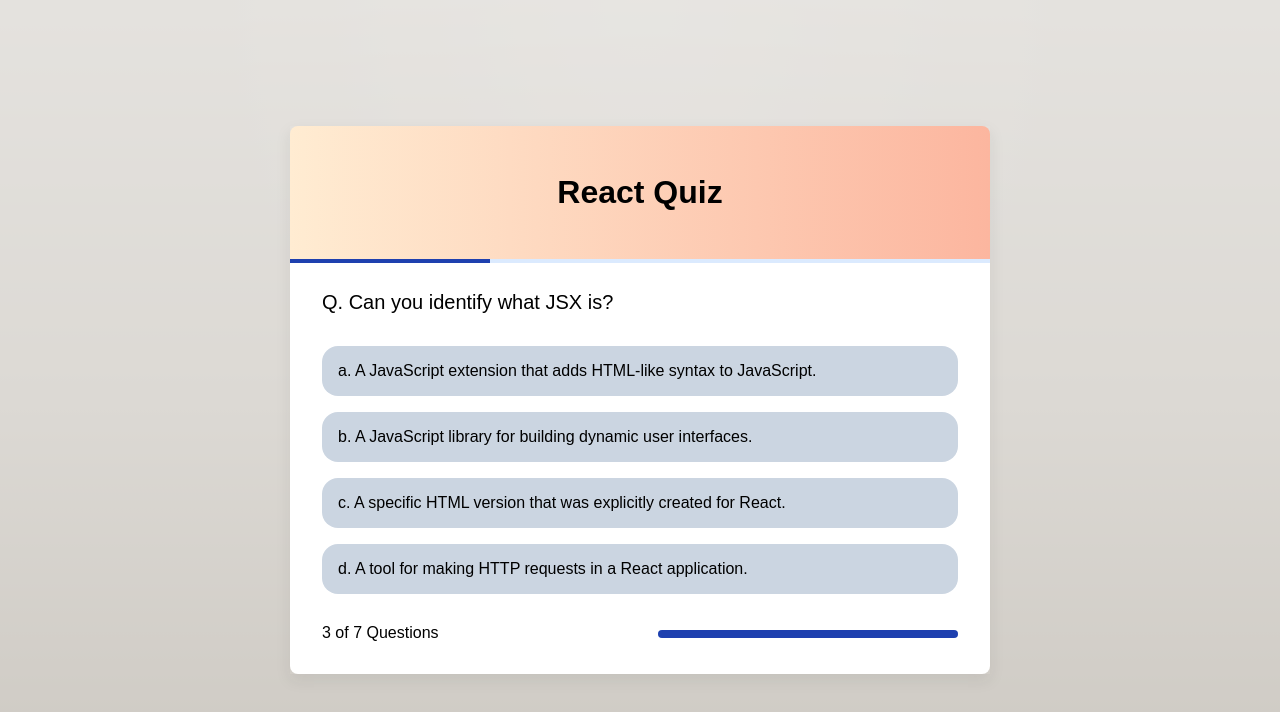
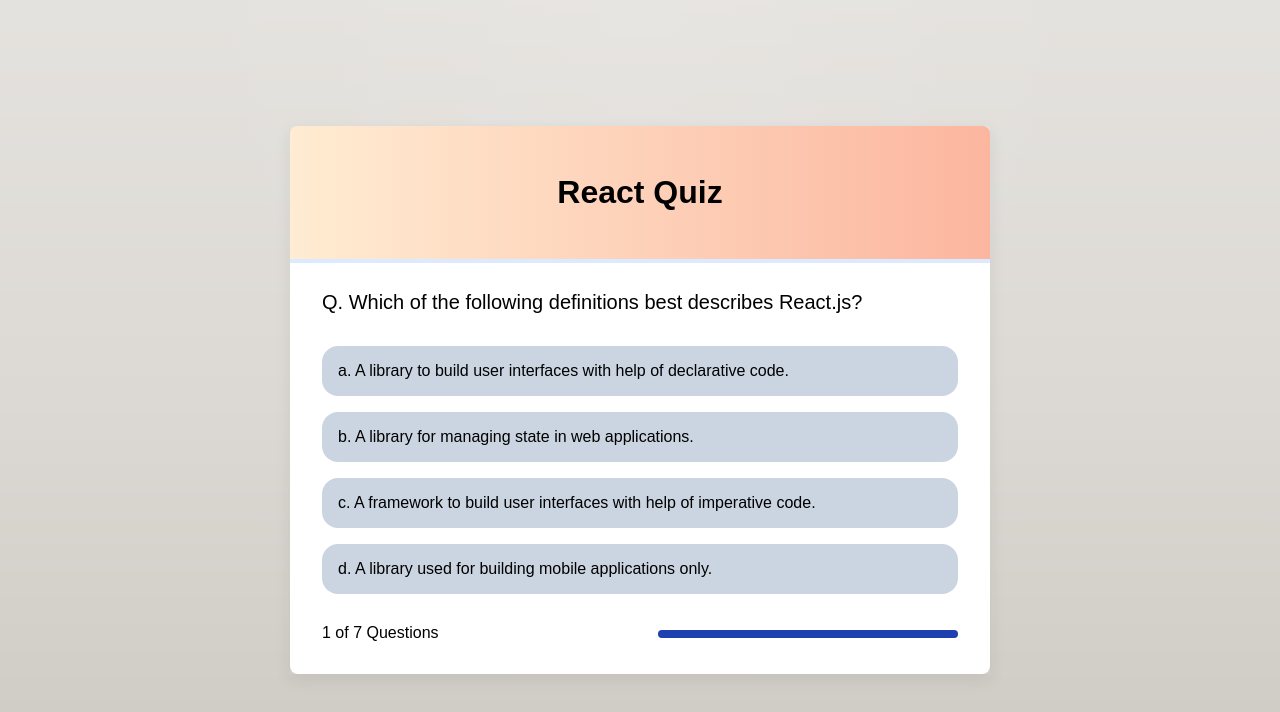
Before and after one commit to sample-react-projects/quiz-app, a React (Vite) app: page / in a window 1280 px wide. Shown: the top 712 px of the page. Built offline with nearby package versions, Linux system fonts and the light colour scheme.

Commit message:
Implement progression

```diff
--- a/src/components/quiz/Quiz.tsx
+++ b/src/components/quiz/Quiz.tsx
@@ -1,11 +1,19 @@
 import styles from "./Quiz.module.scss";
 import { questions } from "../../assets/questions";
 import QuestionRenderer from "../question/QuestionRenderer";
+import { useState } from "react";
+
+const totalQuestions = questions.length;
 
 function Quiz() {
-  const totalQuestions = 7;
-  const currentQuestionIndex = 2;
+  let [answerIds, setAnswerIds] = useState<string[]>([]);
+
+  const currentQuestionIndex = answerIds.length;
   const currentQuestion = questions[currentQuestionIndex];
+
+  function handleAnswerSubmit(answer: string) {
+    setAnswerIds((currentAnswers) => [...currentAnswers, answer]);
+  }
 
   return (
     <div className={styles.quiz}>
@@ -14,7 +22,11 @@
         <progress value={currentQuestionIndex} max={totalQuestions}></progress>
       </div>
       <div className={styles.quiz__question}>
-        <QuestionRenderer question={currentQuestion}></QuestionRenderer>
+        <QuestionRenderer
+          key={questions[currentQuestionIndex].id}
+          question={currentQuestion}
+          onAnswerSubmitted={handleAnswerSubmit}
+        ></QuestionRenderer>
       </div>
       <div className={styles.quiz__status}>
         {currentQuestionIndex + 1} of {totalQuestions} Questions
```
